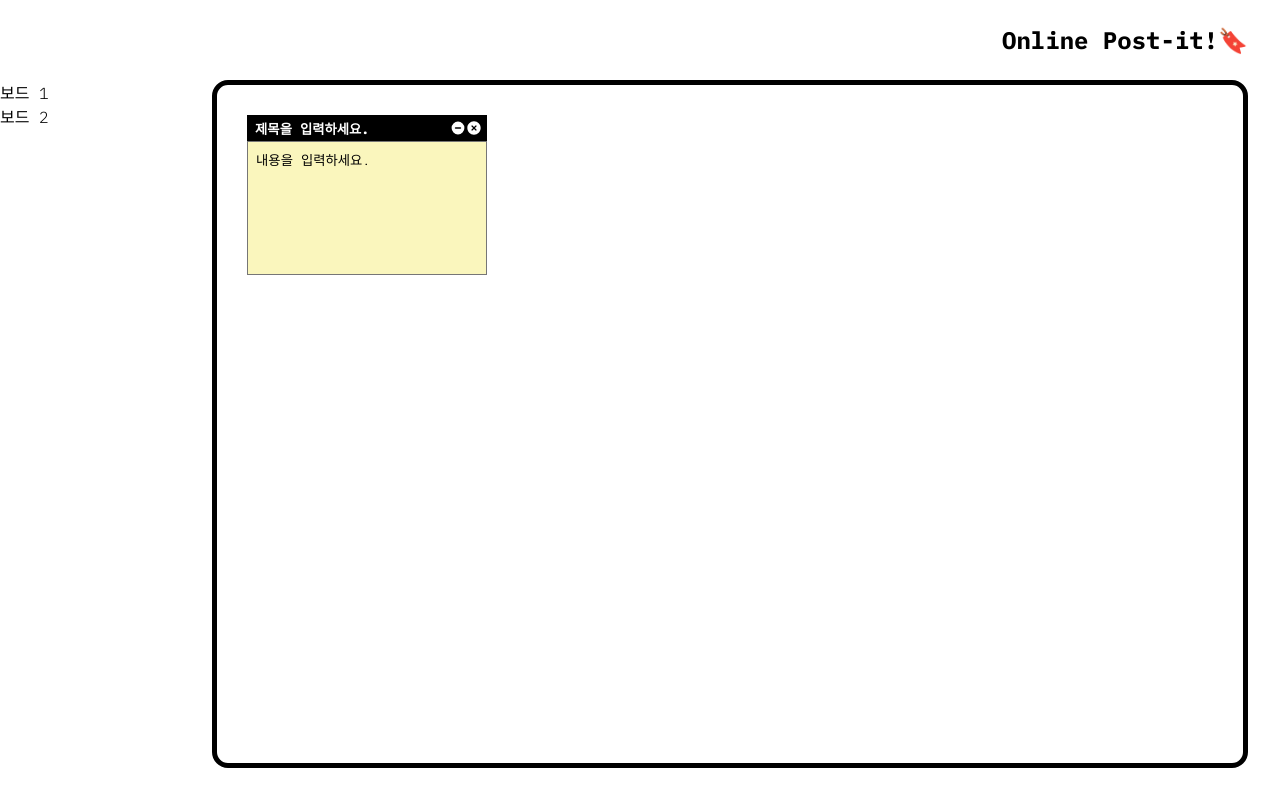
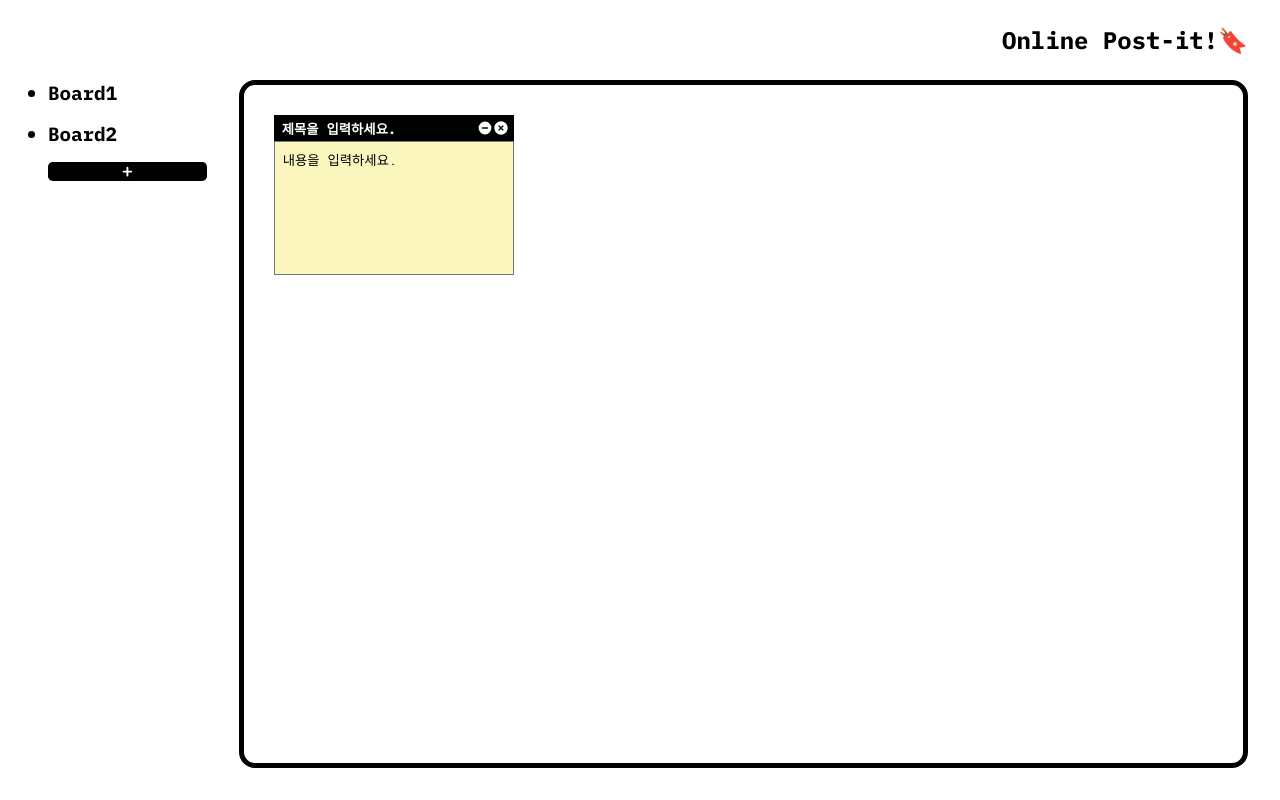
Before and after one commit to jh22j9/online-post-it, a React (Create React App) app: page / in a window 1280 px wide. Built offline with nearby package versions, Linux system fonts and the light colour scheme; a web font is replaced by a local one.

Commit message:
feat(add-board): Sidebar 스타일링 및 버튼 추가

```diff
--- a/src/Styles/_variables.scss
+++ b/src/Styles/_variables.scss
@@ -1,2 +1,2 @@
 $header-height: 10vh;
-$sidebar-width: 17vw;
+$sidebar-width: 19vw;
--- a/src/components/Sidebar.scss
+++ b/src/components/Sidebar.scss
@@ -2,4 +2,20 @@
 
 .sidebar-wrapper {
   width: $sidebar-width;
+  padding: 0 2rem 0 3rem;
+  li {
+    font-weight: bold;
+    margin-bottom: 1rem;
+    font-size: 1.2rem;
+  }
+  .add-icon {
+    background-color: #000;
+    width: 100%;
+    height: 1.2rem;
+    border-radius: 0.3rem;
+    color: #fff;
+    display: flex;
+    justify-content: center;
+    align-items: center;
+  }
 }
--- a/src/components/Sidebar.tsx
+++ b/src/components/Sidebar.tsx
@@ -1,14 +1,19 @@
 import React from 'react';
+import { useSelector } from 'react-redux';
+import { State } from '../state';
+import { HiPlusSm } from 'react-icons/hi';
 
 const Sidebar: React.FC = () => {
+  const boardList = useSelector((state: State) => state.postBoard.boardList);
+
   return (
     <section className="sidebar-wrapper">
-      <div className="sidebar">
-        <ul>
-          <li>보드 1</li>
-          <li>보드 2</li>
-        </ul>
-      </div>
+      <ul>
+        {boardList.map((board) => (
+          <li key={board.bId}>{board.name}</li>
+        ))}
+      </ul>
+      <HiPlusSm className="add-icon" />
     </section>
   );
 };
```
